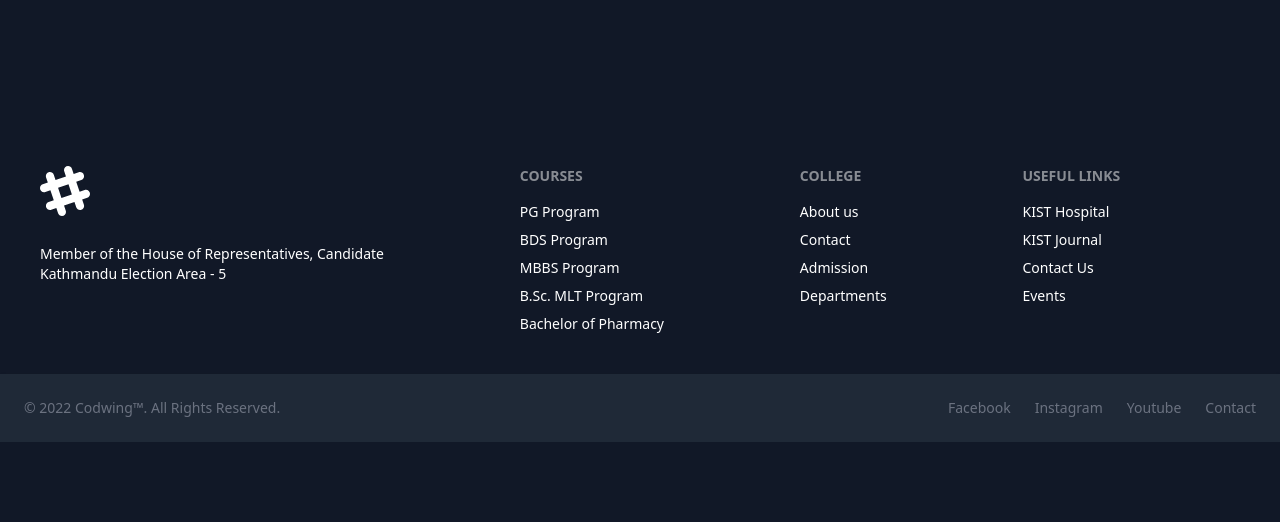
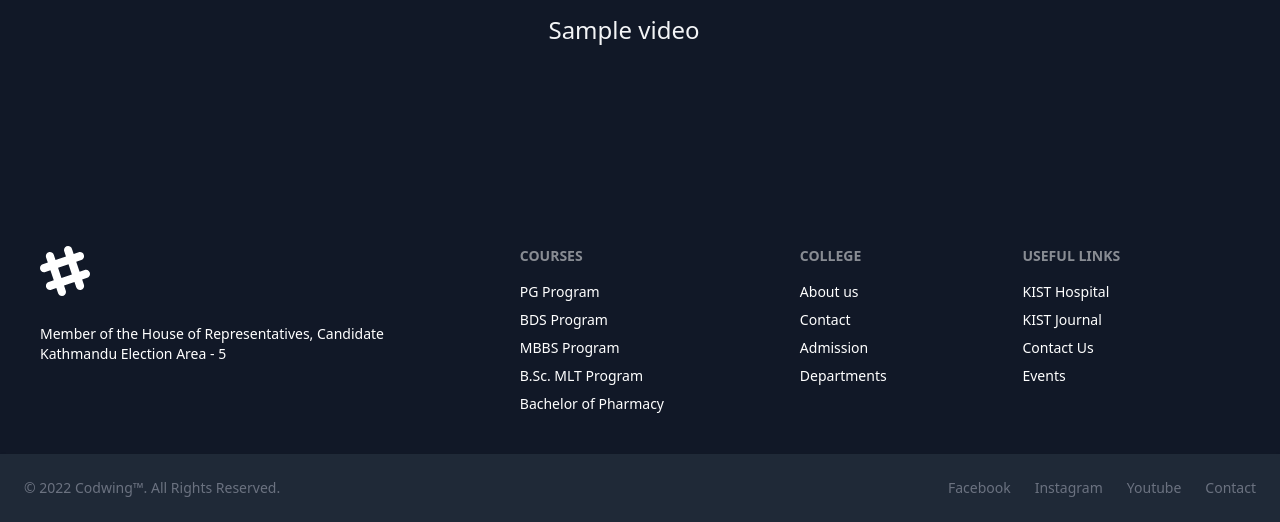
Before and after one commit to anilkhatiwada/election-frontend, a Django app: template src/website/templates/website/video.html in a window 1280 px wide. Shown: the part 755-1277 px from the top of the page. Before the commit the page ends 1197 px from the top, so only its background shows below. Run offline with Django 4.2, Linux system fonts and the light colour scheme; the template is opened without the code that fills it: most values are stand-ins (such as "Sample title", 1, 10 or a date in 2020); some libraries are stand-ins or nearby versions.

Commit message:
design updated

```diff
--- a/src/website/templates/website/video.html
+++ b/src/website/templates/website/video.html
@@ -15,10 +15,15 @@
             src="https://www.youtube.com/embed/{{x.video}}">
             </iframe> -->
 
-            <div class="flex justify-center  w-full mb-12 ">
-              <!-- <iframe class=" border-8 border-indigo-600 object-cover object-center rounded-lg" width="860" height="415" src="https://www.youtube.com/embed/0hOqy8JOEqw" title="YouTube video player" frameborder="0" allow="accelerometer; autoplay; clipboard-write; encrypted-media; gyroscope; picture-in-picture" allowfullscreen></iframe> -->
-              <iframe class=" border-8 border-indigo-600 object-cover object-center rounded-lg" width="860" height="415" src="https://www.youtube.com/embed/{{x.video}}" title="YouTube video player" frameborder="0" allow="accelerometer; autoplay; clipboard-write; encrypted-media; gyroscope; picture-in-picture" allowfullscreen></iframe>
+            <div class="flex justify-center  w-full mb-4 ">
+              <div>
+                <iframe class=" border-8 border-indigo-600 object-cover object-center rounded-lg" width="860" height="415" src="https://www.youtube.com/embed/{{x.video}}" title="YouTube video player" frameborder="0" allow="accelerometer; autoplay; clipboard-write; encrypted-media; gyroscope; picture-in-picture" allowfullscreen></iframe>
+              </div>
             </div>
+            <div class="mx-auto max-w-screen-sm text-center mb-8 lg:mb-16">
+              <h2 class="mb-4 text-2xl text-gray-100 ">{{x.title_en}}</h2>
+          </div>
+
             {% endfor %}
 
           </div>
```
